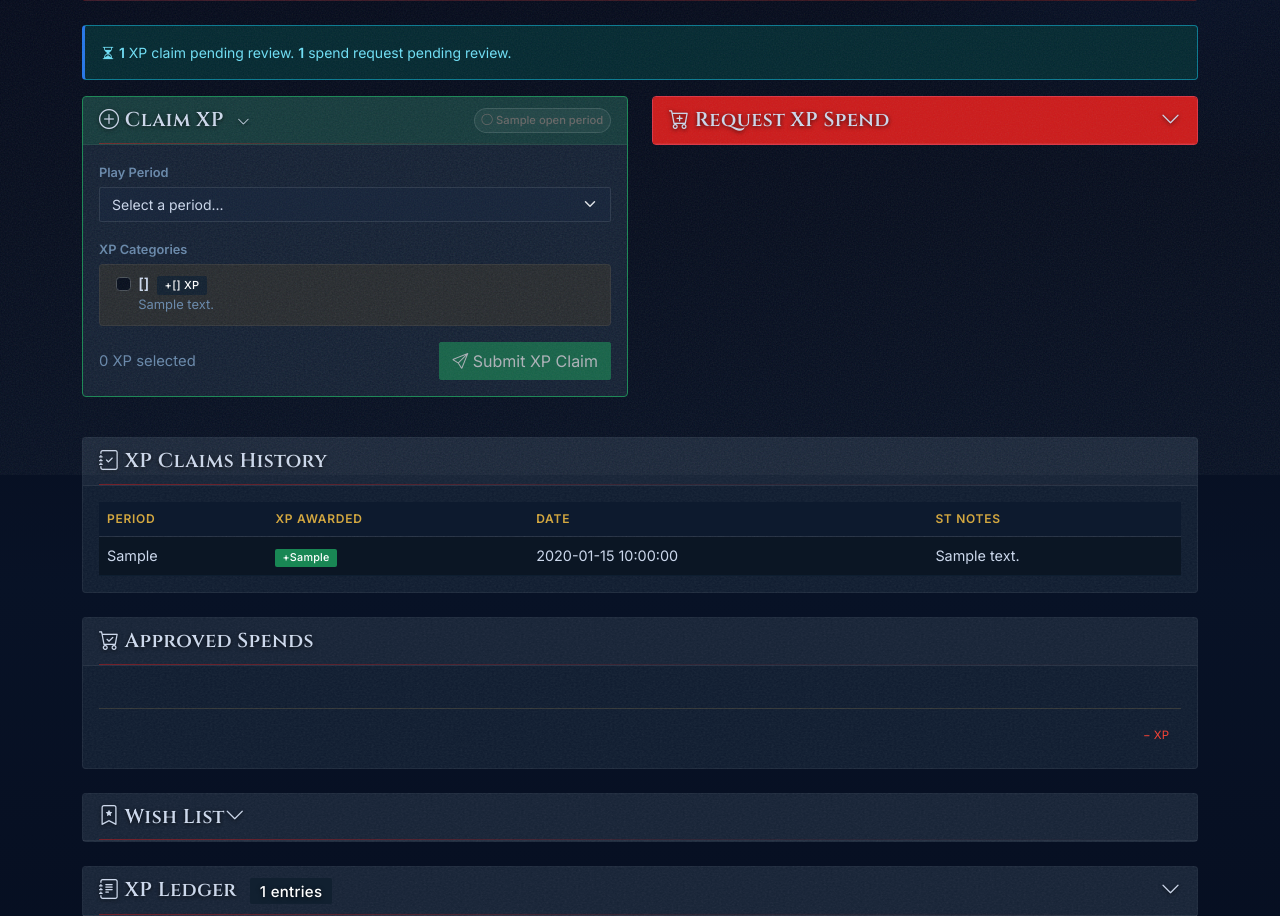
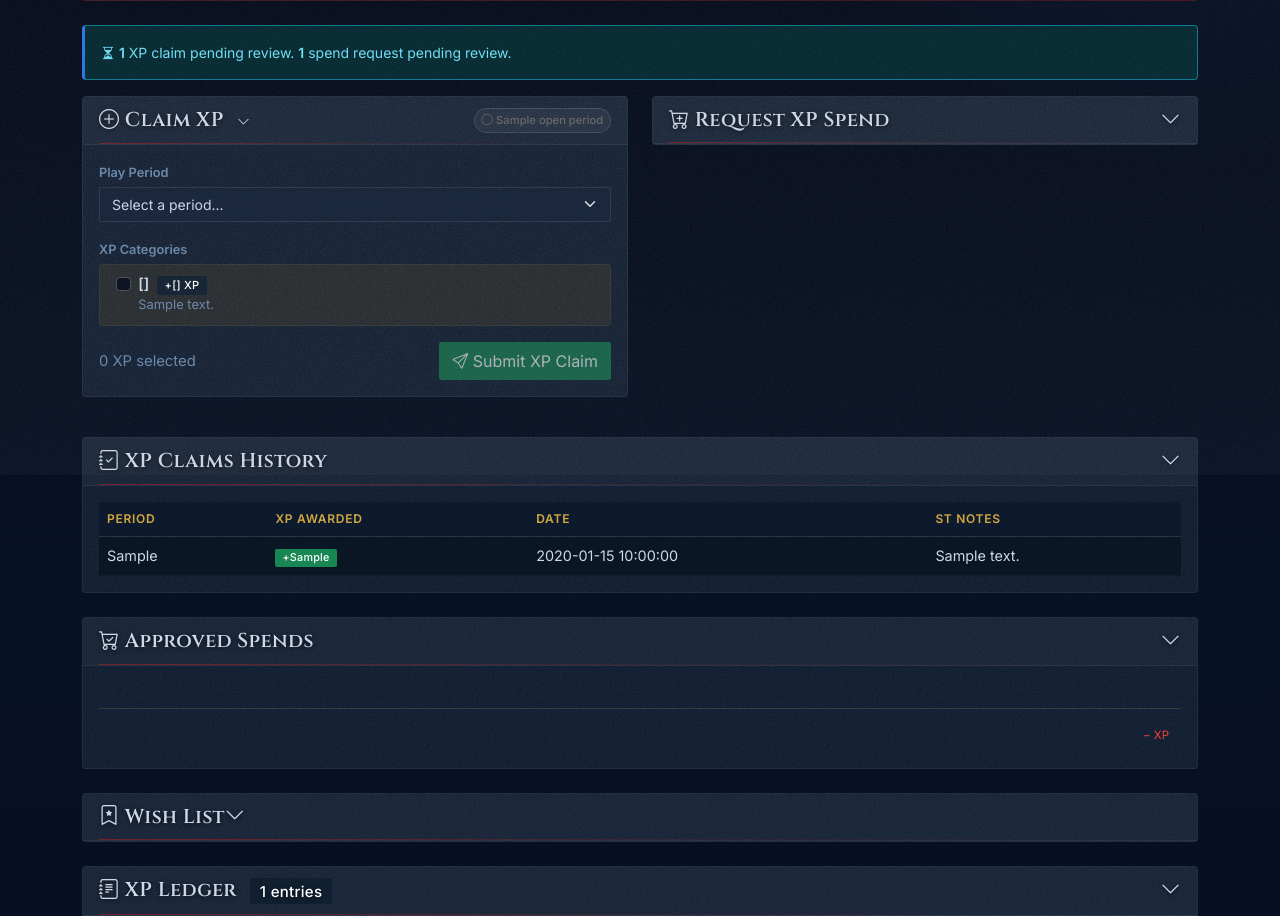
Before and after one commit to nyxthasage121-oss/nybn-xp-tracker, a Flask app: template apps/web/app/templates/player/character.html in a window 1280 px wide. Shown: the part 325-1241 px from the top of the page. Run offline with Flask 3, Linux system fonts and the light colour scheme; the template is opened without the code that fills it: most values are stand-ins (such as "Sample title", 1, 10 or a date in 2020); parts of the project's set-up code (start-up, migrations or seed data) failed here and were passed over; some libraries are stand-ins or nearby versions.

Commit message:
Player page: uniform card colors, collapse for Claims History and Approved Spends
- Remove border-success / bg-success tint from Claim XP card
- Remove border-danger / bg-danger tint from Request XP Spend card
- All player cards are now the same neutral dark panel color
- XP Claims History: add collapse toggle (starts expanded, chevron indicator)
- Approved Spends: add collapse toggle (starts expanded, chevron indicator)
  Matches the existing pattern used by Wish List, XP Ledger, and Cost Reference

Co-Authored-By: Claude Sonnet 4.6 <noreply@anthropic.com>

```diff
--- a/apps/web/app/templates/player/character.html
+++ b/apps/web/app/templates/player/character.html
@@ -121,8 +121,8 @@
                 {% set ns_claim.has_unclaimed = true %}
             {% endif %}
         {% endfor %}
-        <div class="card border-success">
-            <div class="card-header bg-success bg-opacity-25" data-bs-toggle="collapse" data-bs-target="#claim-form" role="button" style="cursor: pointer;">
+        <div class="card">
+            <div class="card-header" data-bs-toggle="collapse" data-bs-target="#claim-form" role="button" style="cursor: pointer;">
                 <div class="d-flex justify-content-between align-items-center">
                     <h5 class="mb-0">
                         <i class="bi bi-plus-circle"></i> Claim XP
@@ -230,8 +230,8 @@
 
     <!-- Spend Request Form -->
     <div class="col-lg-6 mb-3">
-        <div class="card border-danger">
-            <div class="card-header bg-danger bg-opacity-25" data-bs-toggle="collapse" data-bs-target="#spend-form" role="button" style="cursor: pointer;">
+        <div class="card">
+            <div class="card-header" data-bs-toggle="collapse" data-bs-target="#spend-form" role="button" style="cursor: pointer;">
                 <h5 class="mb-0">
                     <i class="bi bi-cart-plus"></i> Request XP Spend
                     <i class="bi bi-chevron-down float-end"></i>
@@ -327,9 +327,13 @@
 
 <!-- Approved Claims History -->
 <div class="card mb-4">
-    <div class="card-header">
-        <h5 class="mb-0"><i class="bi bi-journal-check"></i> XP Claims History</h5>
+    <div class="card-header" data-bs-toggle="collapse" data-bs-target="#claims-history" role="button" style="cursor:pointer;">
+        <h5 class="mb-0">
+            <i class="bi bi-journal-check"></i> XP Claims History
+            <i class="bi bi-chevron-down float-end"></i>
+        </h5>
     </div>
+    <div class="collapse show" id="claims-history">
     <div class="card-body">
         {% if approved_claims %}
         <div class="table-responsive">
@@ -362,13 +366,18 @@
         <p class="text-muted mb-0">No approved XP claims yet.</p>
         {% endif %}
     </div>
+    </div>
 </div>
 
 <!-- Approved Spends History — Character Sheet View -->
 <div class="card mb-4">
-    <div class="card-header">
-        <h5 class="mb-0"><i class="bi bi-cart-check"></i> Approved Spends</h5>
+    <div class="card-header" data-bs-toggle="collapse" data-bs-target="#approved-spends" role="button" style="cursor:pointer;">
+        <h5 class="mb-0">
+            <i class="bi bi-cart-check"></i> Approved Spends
+            <i class="bi bi-chevron-down float-end"></i>
+        </h5>
     </div>
+    <div class="collapse show" id="approved-spends">
     <div class="card-body">
         {% if approved_spends %}
         {% for category, spends in approved_spends | groupby('spend_category') %}
@@ -395,6 +404,7 @@
         {% else %}
         <p class="text-muted mb-0">No approved spends yet.</p>
         {% endif %}
+    </div>
     </div>
 </div>
 
```
